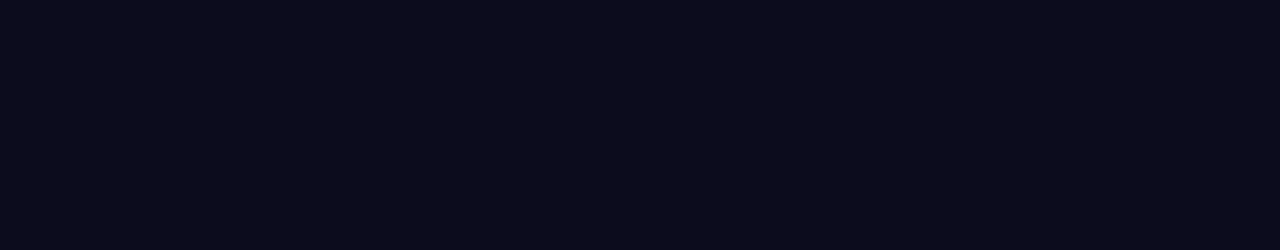
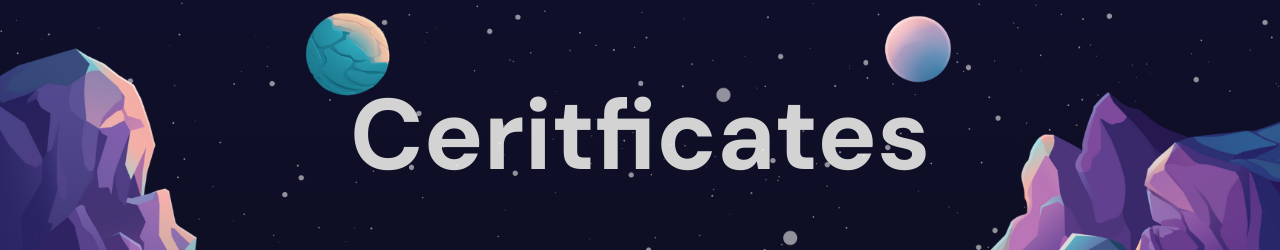
Before and after one commit to Ayush-Singh24/Portfolio, a React (Vite) app: page / in a window 1280 px wide. Shown: the part 1065-1315 px from the top of the page. Built offline with nearby package versions, Linux system fonts and the light colour scheme.

Commit message:
implemented parallax effect

```diff
--- a/src/App.tsx
+++ b/src/App.tsx
@@ -1,6 +1,7 @@
 import "./app.scss";
 import { Home } from "./components/home/Home";
 import Navbar from "./components/navbar/Navbar";
+import Parallax from "./components/parallax/Parallax";
 
 function App() {
   return (
@@ -9,7 +10,9 @@
         <Navbar />
         <Home />
       </section>
-      <section>parallax</section>
+      <section>
+        <Parallax text="Ceritficates" color="dark" />
+      </section>
       <section>services</section>
       <section>Portfolio</section>
       <section>Portfolio</section>
--- /dev/null
+++ b/src/components/parallax/Parallax.tsx
@@ -0,0 +1,47 @@
+import { useRef } from "react";
+import "./parallax.scss";
+import { motion, useScroll, useTransform } from "framer-motion";
+
+export default function Parallax({
+  text,
+  color,
+}: {
+  text: string;
+  color: "dark" | "light";
+}) {
+  const ref = useRef<HTMLDivElement | null>(null);
+
+  const { scrollYProgress } = useScroll({
+    target: ref,
+    offset: ["start start", "end start"],
+  });
+
+  const yText = useTransform(scrollYProgress, [0, 1], ["0%", "500%"]);
+  const yBg = useTransform(scrollYProgress, [0, 1], ["0%", "50%"]);
+
+  return (
+    <div
+      ref={ref}
+      className="parallax"
+      style={{
+        background:
+          color === "dark"
+            ? "linear-gradient(180deg, #111132, #0c0c1d)"
+            : "linear-gradient(180deg,#111132,#505064)",
+      }}
+    >
+      <motion.h1 style={{ y: yText }}>{text}</motion.h1>
+      <motion.div className="mountains"></motion.div>
+      <motion.div
+        style={{
+          y: yBg,
+          backgroundImage: `url(${
+            color === "dark" ? "images/planets.png" : "images/sun.png"
+          })`,
+        }}
+        className="planets"
+      ></motion.div>
+      <motion.div style={{ x: yBg }} className="stars"></motion.div>
+    </div>
+  );
+}
--- /dev/null
+++ b/src/components/parallax/parallax.scss
@@ -0,0 +1,41 @@
+.parallax {
+  height: 100%;
+  width: 100%;
+  position: relative;
+  display: flex;
+  justify-content: center;
+  align-items: center;
+  z-index: -1;
+  overflow: hidden;
+
+  h1 {
+    font-size: 10rem;
+  }
+  .mountains {
+    background-image: url("/images/mountains.png");
+    background-size: cover;
+    background-position: bottom;
+    width: 100%;
+    height: 100%;
+    position: absolute;
+    z-index: 3;
+  }
+  .planets {
+    z-index: 2;
+    background-image: url("/images/planets.png");
+    background-size: cover;
+    background-position: bottom;
+    width: 100%;
+    height: 100%;
+    position: absolute;
+  }
+  .stars {
+    z-index: 1;
+    background-image: url("/images/stars.png");
+    background-size: cover;
+    background-position: bottom;
+    width: 100%;
+    height: 100%;
+    position: absolute;
+  }
+}
```
Also changed, not shown: public/images/stars.png (added).
